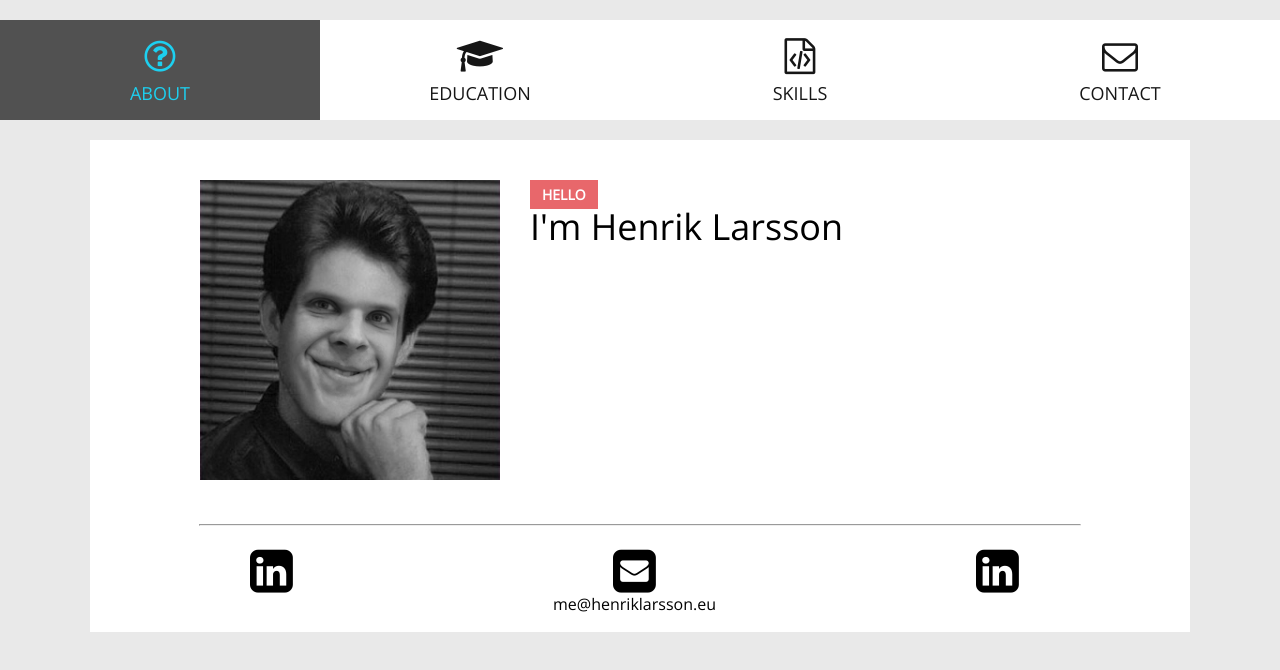
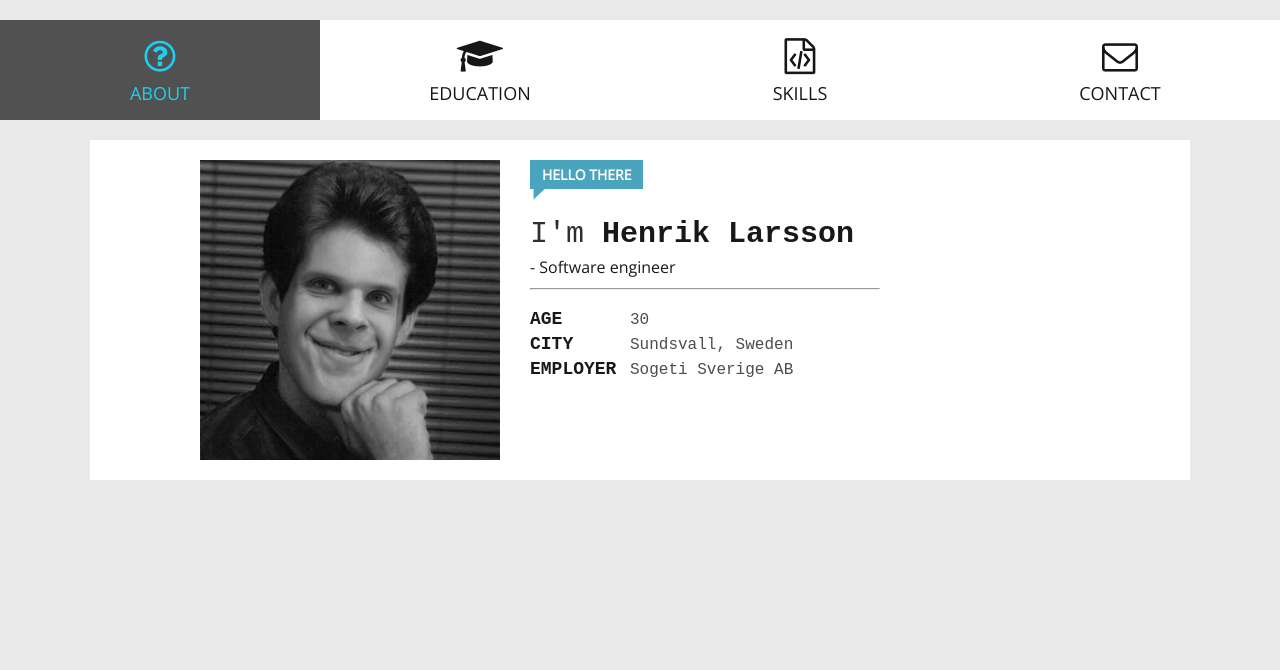
Before and after one commit to Dirtyburger1338/Angular5-resume, an Angular app: page /resume#/about in a window 1280 px wide. Shown: the top 670 px of the page. Built offline with nearby package versions, Linux system fonts and the light colour scheme.

Commit message:
about css

```diff
--- a/src/app/sections/about/about.component.css
+++ b/src/app/sections/about/about.component.css
@@ -1,4 +1,6 @@
 @import url(https://fonts.googleapis.com/css?family=Open+Sans);
+/* @import url(https://fonts.googleapis.com/css?family=Dosis); */
+
 p {
     font-family: "Open Sans";
 }
@@ -10,13 +12,13 @@ p {
 }
 
 .profile-picture-wrapper {
-    width: 300px;
+    max-width: 300px;
 }
 
 .about-content-wrapper {
     margin: 0 auto;
     /* background-color: green; */
-    width: 80%;
+    max-width: 80%;
     padding: 20px 20px 20px 20px;
 }
 
@@ -28,22 +30,46 @@ p {
     display: inline-block;
     padding: 7px 12px;
     text-transform: uppercase;
-    background-color: #e8676b;
+    background-color: #4ba4be;
     font-family: "Open Sans";
+    margin-bottom: 10px;
 }
 
-.text-name {
-    font-size: 36px;
-    font-family: "Open Sans";
+.text-hello::before {
+    content: '\25b6';
+    font-size: 20px;
+    color: #4ba4be;
+    /* color: red; */
+    padding-top: 5px;
+    padding-left: -10px;
+    margin-left: -10px;
+    position: absolute;
+    display: inline-block;
+    transform: scale(.8, 1.5);
+}
+
+.text-name>h1 {
+    font-size: 30px;
+    font-family: monospace;
+    font-weight: bold;
+    margin-top: 20px;
+    opacity: .9;
+}
+
+.text-name>h1>span {
+    font-size: 30px;
+    font-family: monospace;
+    font-weight: lighter;
+    opacity: .9;
 }
 
 .about-profile {
     padding-left: 30px;
-    /* background-color: red; */
+    width: 350px;
 }
 
 .float-left {
-    float:left;
+    float: left;
 }
 
 .center {
@@ -63,40 +89,44 @@ p {
     margin-top: 0;
     max-width: 1100px;
     margin: 0 auto;
-    padding-top: 20px;
 }
-
-.footer-1, .footer-2, .footer-3 {
-    float: left;
-    width: 33%;
-}
-
-.footer-1, .footer-2, .footer-3>div {
-    text-align: center;
-}
-
-.footer-2 {}
-
-.footer-3 {}
 
 .clear-both {
     clear: both;
 }
 
-.footer {
+.profile-list {
     margin-top: 20px;
 }
 
-.footer>div>div>i {
-    font-size: 50px;
+.profile-list>li {
+    margin-bottom: 7px;
 }
 
-.footer>div>div>p {
-    margin-bottom: 20px;
+.occupation {
+    padding: 10px 0px 5px 0px;
+    font-family: "Open Sans";
+    font-size: 16px;
+    opacity: .9;
+    display: block;
 }
 
-hr {
-    width: 80%;
+.title {
+    font-family: monospace;
+    font-size: 18px;
+    text-transform: uppercase;
+    font-weight: bold;
+    width: 100px;
+    display: inline-block;
+    opacity: .9;
+}
+
+.content {
+    font-family: monospace;
+    font-size: 16px;
+    font-weight: normal;
+    display: inline-block;
+    opacity: .7;
 }
 
 @media screen and (max-width: 1200px) {
@@ -104,3 +134,41 @@ hr {
         max-width: 100%;
     }
 }
+
+@media screen and (max-width: 850px) {
+    .about-profile {
+        clear: both;
+        float: initial;
+        padding: 20px 0px 20px 0px;
+        margin: 0 auto;
+    }
+    .profile-picture-wrapper {
+        float: initial;
+        margin: 0 auto;
+    }
+}
+
+@media screen and (max-width: 768px) {
+    .about-profile {
+        clear: both;
+        float: initial;
+        padding: 20px 0px 20px 0px;
+        margin: 0 auto;
+        width: 100%;
+    }
+
+    .text-name>h1 {
+        font-size: 20px;
+        font-family: monospace;
+        font-weight: bold;
+        margin-top: 20px;
+        opacity: .9;
+    }
+
+    .text-name>h1>span {
+        font-size: 20px;
+        font-family: monospace;
+        font-weight: lighter;
+        opacity: .9;
+    }
+}
--- a/src/app/sections/about/about.component.html
+++ b/src/app/sections/about/about.component.html
@@ -1,48 +1,32 @@
 <div class="container">
-    <!-- <div class="profile-picture-wrapper"> -->
-    <!-- <div class="center"> -->
-    <!-- </div> -->
-    <!-- </div> -->
-
     <div class="about-content-wrapper">
         <div class="profile-picture-wrapper float-left">
             <img id="profile-picture" [src]="profilePicture" class="img-responsive" />
         </div>
         <div class="about-profile float-left">
-            <div class="text-hello">hello</div>
-            <div class="text-name">I'm {{ name }}</div>
-        </div>
-        <div class="clear-both"></div>
-    </div>
-
-    <br/>
-    <hr/>
-
-    <div class="footer">
-        <div class="footer-1">
-            <div>
-                <i class="fa fa-linkedin-square" aria-hidden="true"></i>
+            <div class="text-hello">hello  there</div>
+            <div class="text-name">
+                <h1>
+                    <span>I'm</span> {{ name }}
+                </h1>
+                <span class="occupation">{{ occupation }}</span>
             </div>
-        </div>
-        <div class="footer-2">
-            <div>
-                <i class="fa fa-envelope-square" aria-hidden="true"></i>
-                <p>{{email}}</p>
-            </div>
-        </div>
-        <div class="footer-3">
-            <div>
-                <i class="fa fa-linkedin-square" aria-hidden="true"></i>
-            </div>
+            <hr />
+            <ul class="profile-list">
+                <li>
+                    <span class="title">Age</span>
+                    <span class="content">{{age}}</span>
+                </li>
+                <li>
+                    <span class="title">City</span>
+                    <span class="content">{{city}}</span>
+                </li>
+                <li>
+                    <span class="title">Employer</span>
+                    <span class="content">{{employer}}</span>
+                </li>
+            </ul>
         </div>
         <div class="clear-both"></div>
     </div>
 </div>
-
-<!-- <div *ngIf="goals">
-  <div class="container color-light" @goals style="min-height: 100px; background-color: orange;">
-    <p class="life-container" *ngFor="let goal of goals; let i = index" (click)="removeItem(i)" style="min-height: 20px; background-color: green;">
-      {{ goal }}
-    </p>
-  </div>
-</div> -->
--- a/src/app/sections/about/about.component.ts
+++ b/src/app/sections/about/about.component.ts
@@ -11,15 +11,36 @@ export class AboutComponent implements OnInit, AfterViewInit {
   profilePicture: string;
   email = 'me@henriklarsson.eu';
   name = 'Henrik Larsson';
+  age: number;
+  dateOfBirth = '1987-07-16';
+  employer = 'Sogeti Sverige AB';
+  city = 'Sundsvall, Sweden';
+  occupation = ' - Software engineer';
 
   constructor() { }
 
   ngOnInit() {
     this.profilePicture = 'assets/images/profile-picture.jpg';
-    this.name.bold;
+    this.setAge(this.dateOfBirth);
   }
 
   ngAfterViewInit() {
 
   }
+
+  setAge(dateString) {
+    this.age = this.getAge(dateString);
+  }
+
+  getAge(dateString): number {
+    const today = new Date();
+    const birthDate = new Date(dateString);
+    let age = today.getFullYear() - birthDate.getFullYear();
+    const m = today.getMonth() - birthDate.getMonth();
+    if (m < 0 || (m === 0 && today.getDate() < birthDate.getDate())) {
+      age--;
+    }
+
+    return age;
+  }
 }
--- a/src/app/sections/contact/contact.component.css
+++ b/src/app/sections/contact/contact.component.css
@@ -0,0 +1,8 @@
+.container {
+    background-color: white;
+    margin-top: 0;
+    margin: 0 auto;
+    max-width: 1100px;
+    padding: 20px;
+    font-family: monospace;
+}
--- a/src/app/sections/contact/contact.component.html
+++ b/src/app/sections/contact/contact.component.html
@@ -1 +1 @@
-<p>contact works!</p>
+<div class="container">Currently inactive.</div>
--- a/src/app/sections/skills/skills.component.css
+++ b/src/app/sections/skills/skills.component.css
@@ -93,10 +93,14 @@ th.col-3, th.col-2 {
     font-weight: bold;
     font-size: 20px;
     margin: 0px 0px 20px 0px;
+    opacity: .9;
 }
 
 .programmingDescriptionBody {
     font-family: monospace;
+    font-size: 18px;
+    display: inline-block;
+    opacity: .9;
 }
 
 #programming-table>tbody>tr>td {
```
Also changed, not shown: 1 other file (tests, documents, lock files or other folders).
